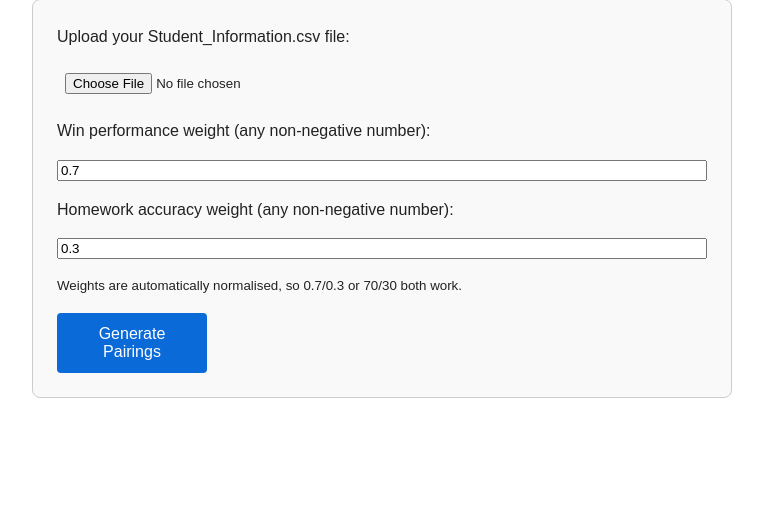
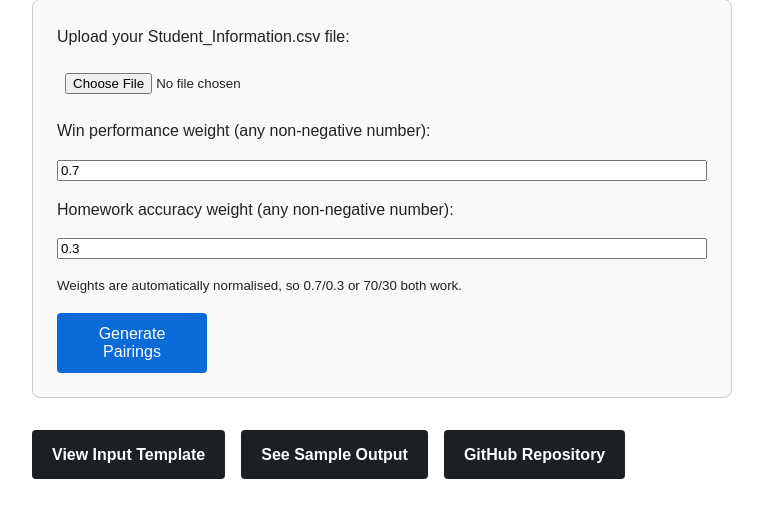
Before and after one commit to Hmm100-star/chess-match-selector, a Flask app: page / in a window 1280 px wide. Shown: the part 106-636 px from the top of the page, without its empty margins (258-1021 px from the left). Run offline with Flask 3, Linux system fonts and the light colour scheme.

Commit message:
Added buttons to github and templates

```diff
--- a/app.py
+++ b/app.py
@@ -15,6 +15,13 @@ SUMMARY_FILE = OUTPUTS_DIR / "summary.txt"
 
 DEFAULT_WIN_WEIGHT = 0.7
 DEFAULT_HOMEWORK_WEIGHT = 0.3
+INPUT_TEMPLATE_URL = (
+    "https://docs.google.com/spreadsheets/d/1kJKOxY_5oYmAcgvMtz_e9llXeYifauULxCitCE9vAQM/edit?usp=sharing"
+)
+OUTPUT_SAMPLE_URL = (
+    "https://docs.google.com/spreadsheets/d/1-yRVcTHes2QIS2x6wMTnXj-ONyKOT50CcB9WxviX3rw/edit?usp=sharing"
+)
+GITHUB_URL = "https://github.com/Hmm100-star/chess-match-selector"
 
 UPLOADS_DIR.mkdir(parents=True, exist_ok=True)
 OUTPUTS_DIR.mkdir(parents=True, exist_ok=True)
@@ -43,6 +50,9 @@ def build_context(**overrides: Union[str, float, bool, None]) -> dict:
         "homework_weight": DEFAULT_HOMEWORK_WEIGHT,
         "error": None,
         "success": None,
+        "input_template_url": INPUT_TEMPLATE_URL,
+        "output_sample_url": OUTPUT_SAMPLE_URL,
+        "github_url": GITHUB_URL,
     }
     context.update(overrides)
     return context
--- a/templates/index.html
+++ b/templates/index.html
@@ -73,6 +73,24 @@
       a.download-link:hover {
         background-color: #0859b2;
       }
+      .external-links {
+        display: flex;
+        flex-wrap: wrap;
+        gap: 1rem;
+        margin-bottom: 2rem;
+      }
+      .link-button {
+        display: inline-block;
+        padding: 0.75rem 1.25rem;
+        border-radius: 4px;
+        background-color: #1c1f24;
+        color: #fff;
+        text-decoration: none;
+        font-weight: 600;
+      }
+      .link-button:hover {
+        background-color: #444951;
+      }
     </style>
   </head>
   <body>
@@ -111,6 +129,30 @@
       <button type="submit">Generate Pairings</button>
     </form>
 
+    <div class="external-links">
+      <a
+        class="link-button"
+        href="{{ input_template_url }}"
+        target="_blank"
+        rel="noopener"
+        >View Input Template</a
+      >
+      <a
+        class="link-button"
+        href="{{ output_sample_url }}"
+        target="_blank"
+        rel="noopener"
+        >See Sample Output</a
+      >
+      <a
+        class="link-button"
+        href="{{ github_url }}"
+        target="_blank"
+        rel="noopener"
+        >GitHub Repository</a
+      >
+    </div>
+
     {% if output_exists %}
       <a class="download-link" href="{{ url_for('download') }}">Download next_matches.csv</a>
     {% endif %}
```
Also changed, not shown: README.md.
